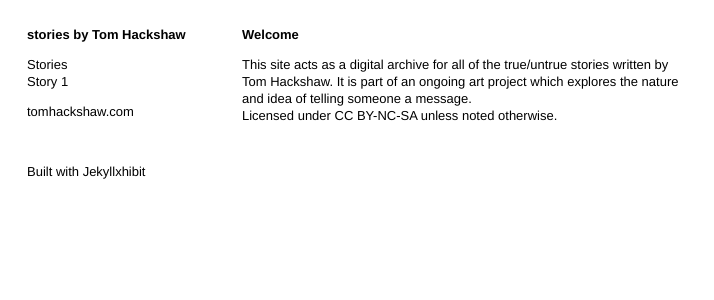
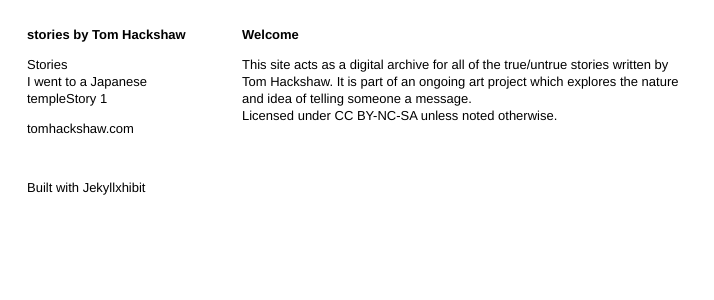
Before and after one commit to virtualnz/testsite, a Jekyll site: the page built from index.md, in a window 1280 px wide. Shown: the top 300 px of the page, without its empty margins (0-714 px from the left). Built offline with Jekyll 4.4.1, drawn with Linux system fonts in a browser that asks for light colours.

Commit message:
Updated 2015-03-19-first-story.md

```diff
--- a/_posts/exhibits/2015-03-19-first-story.md
+++ b/_posts/exhibits/2015-03-19-first-story.md
@@ -2,7 +2,9 @@
 published: true
 layout: default
 category: exhibit
-title: Story 1
+title:
+  - I went to a Japanese temple
+  - Story 1
 section: Stories
 ---
 
```
